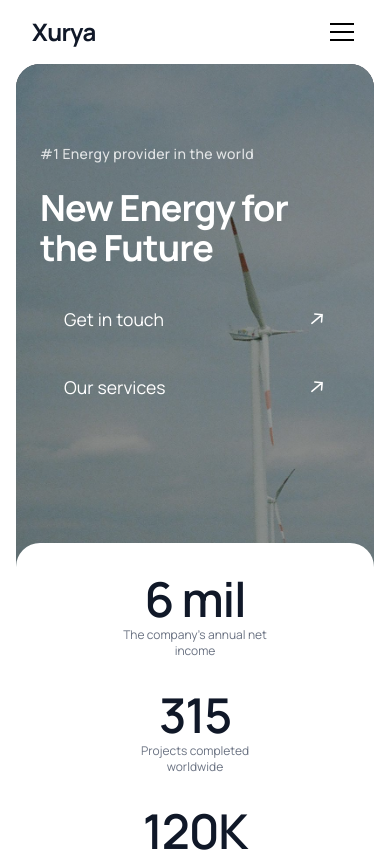
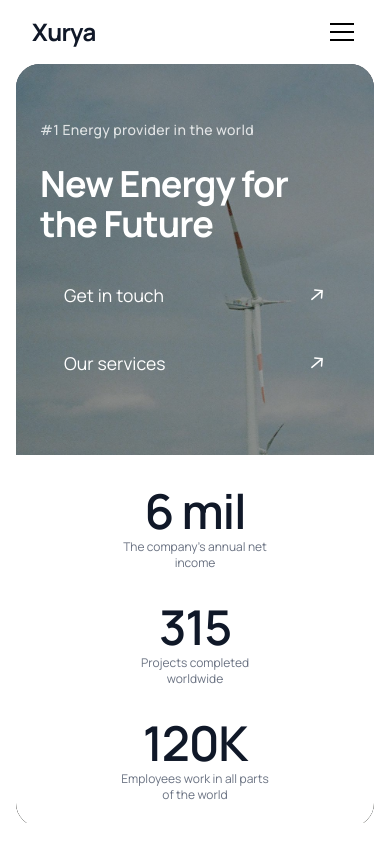
Before and after one commit to akazademonr/xurya-landing-page, a React (Vite) app: page / in a window 390 px wide. Shown: the top 852 px of the page. Built offline with nearby package versions, Linux system fonts and the light colour scheme.

Commit message:
Push current code

```diff
--- a/src/App.tsx
+++ b/src/App.tsx
@@ -53,16 +53,23 @@ export default function App() {
     <div className="bg-white text-gray-900 antialiased overflow-x-hidden w-full">
 
       {/* Header and Hero Block Wrapper */}
-      <div className="min-h-screen bg-white px-4 sm:px-8 lg:px-16 max-w-7xl mx-auto">
+      {/* FIXED: Moved Herosection outside this wrapper and isolated padding structures to clear sub-pixel line rendering completely */}
+      <div className="bg-white px-4 sm:px-8 lg:px-16 max-w-7xl mx-auto">
         <Navbar />
+      </div>
+
+      {/* Hero section now breathes fully on its own grid space */}
+      <div className="w-full px-4 sm:px-8 lg:px-16 max-w-7xl mx-auto relative z-10">
         <Herosection />
+      </div>
 
-        {/* Quality Check Section */}
+      {/* Quality Check Section Wrapper */}
+      <div className="bg-white px-4 sm:px-8 lg:px-16 max-w-7xl mx-auto relative z-20 -mt-1 md:mt-0">
         <div className="flex flex-col lg:flex-row justify-between items-center gap-8 lg:gap-16 py-16 lg:py-24 text-center lg:text-left">
           <SectionHeading
             primaryText="Focusing on quality,"
             secondaryText="we maintain customer trust"
-            size="xl" /* Leverages the custom inner fluid map safely */
+            size="xl"
             className="max-w-xl"
           />
           <p
@@ -74,7 +81,7 @@ export default function App() {
           </p>
         </div>
 
-        {/* Brand Logos: Removed static size strings so inner queries can breathe */}
+        {/* Brand Logos */}
         <BrandLogos />
       </div>
 
@@ -88,7 +95,6 @@ export default function App() {
         className="flex flex-col lg:flex-row gap-12 lg:gap-16 bg-white w-full px-4 sm:px-8 lg:px-16 py-16 lg:py-24 max-w-7xl mx-auto"
         style={{ fontFamily: "Manrope, sans-serif" }}
       >
-
         {/* Left Layout Column — text & sub-grid */}
         <div className="flex-1 order-2 lg:order-1 flex flex-col justify-center">
           <SectionHeading
--- a/src/components/Footer.tsx
+++ b/src/components/Footer.tsx
@@ -11,24 +11,23 @@ export default function Footer() {
   return (
     <footer className="bg-[#0f1117] text-white w-full" style={{ fontFamily: "Manrope, sans-serif" }}>
 
-      {/* Top section: Stack vertically on mobile, side-by-side on large tablets/desktops */}
-      <div className="flex flex-col lg:flex-row justify-between items-start px-6 sm:px-12 lg:px-16 py-12 lg:py-16 gap-10 max-w-7xl mx-auto">
+      {/* Top section: Centered on mobile, side-by-side and left-aligned on desktop */}
+      <div className="flex flex-col lg:flex-row justify-between items-center lg:items-start text-center lg:text-left px-6 sm:px-12 lg:px-16 py-12 lg:py-16 gap-10 max-w-7xl mx-auto">
 
         {/* Left Text Block */}
-        <div className="flex flex-col gap-6 max-w-lg">
-          {/* Fluid typography: text-2xl on mobile upscaling to text-4xl on desktop */}
+        <div className="flex flex-col items-center lg:items-start gap-6 max-w-lg">
           <h2 className="text-2xl sm:text-3xl lg:text-4xl font-semibold leading-tight">
             It's time to support zero pollution,{" "}
             <span className="text-gray-500">with renewable resources</span>
           </h2>
 
-          {/* Badges: Stack vertically on mobile, row layout on desktop */}
+          {/* Badges: Stacked neatly in the center on mobile, row layout on tablet+ */}
           <div className="flex flex-col sm:flex-row gap-4 sm:gap-6 mt-2">
-            <div className="flex items-center gap-2 text-sm text-gray-300">
+            <div className="flex items-center justify-center lg:justify-start gap-2 text-sm text-gray-300">
               <CheckCircle size={18} className="text-green-500 shrink-0" />
               <span>Experienced for more than 10 years</span>
             </div>
-            <div className="flex items-center gap-2 text-sm text-gray-300">
+            <div className="flex items-center justify-center lg:justify-start gap-2 text-sm text-gray-300">
               <CheckCircle size={18} className="text-green-500 shrink-0" />
               <span>Support for the latest technology</span>
             </div>
@@ -36,7 +35,7 @@ export default function Footer() {
         </div>
 
         {/* Right CTA Block */}
-        <div className="flex flex-col gap-6 items-start max-w-xs w-full lg:w-auto">
+        <div className="flex flex-col gap-6 items-center lg:items-start max-w-xs w-full lg:w-auto">
           <p className="text-gray-400 text-sm leading-relaxed">
             By increasing the effectiveness and efficiency of electricity use,
             the use of renewable resources is very profitable for all industrial services.
@@ -52,13 +51,15 @@ export default function Footer() {
       <div className="border-t border-gray-800 mx-6 sm:mx-12 lg:mx-16 max-w-7xl lg:mx-auto" />
 
       {/* Middle — logo, nav, socials */}
-      {/* Stack columns cleanly on mobile, snap horizontally on desktop split layout */}
+      {/* Centered column items on mobile, row-split layout on desktop */}
       <div className="flex flex-col md:flex-row justify-between items-center px-6 sm:px-12 lg:px-16 py-10 md:py-8 gap-8 md:gap-4 max-w-7xl mx-auto">
 
         {/* Logo */}
-        <Logo />
+        <div className="flex justify-center">
+          <Logo />
+        </div>
 
-        {/* Nav links: Wrap fluidly or adjust into a tight flex layouts */}
+        {/* Nav links */}
         <div className="flex flex-wrap justify-center gap-x-6 gap-y-3 md:gap-8">
           {["Home", "About Us", "Features", "Services", "Contact"].map((link) => (
             <a
@@ -72,7 +73,7 @@ export default function Footer() {
         </div>
 
         {/* Social icons */}
-        <div className="flex flex-row gap-3">
+        <div className="flex flex-row justify-center gap-3">
           {[
             { icon: <Linkedin size={16} />, href: "#" },
             { icon: <Twitter size={16} />, href: "#" },
@@ -95,12 +96,11 @@ export default function Footer() {
       <div className="border-t border-gray-800 mx-6 sm:mx-12 lg:mx-16 max-w-7xl lg:mx-auto" />
 
       {/* Bottom Legal section */}
-      {/* Stack copyright terms and info neatly on small screens */}
       <div className="flex flex-col-reverse sm:flex-row justify-between items-center px-6 sm:px-12 lg:px-16 py-6 gap-4 max-w-7xl mx-auto">
         <p className="text-gray-500 text-xs sm:text-sm text-center sm:text-left">
           © 2026 Xurya Inc. All rights reserved
         </p>
-        <div className="flex gap-6">
+        <div className="flex justify-center gap-6">
           <a href="#" className="text-gray-500 text-xs sm:text-sm hover:text-white transition">Terms of Service</a>
           <a href="#" className="text-gray-500 text-xs sm:text-sm hover:text-white transition">Privacy Policy</a>
         </div>
--- a/src/components/Herosection.tsx
+++ b/src/components/Herosection.tsx
@@ -1,9 +1,9 @@
-import heroBg from "../assets/hero-bg.jpg"; // your image
+import heroBg from "../assets/hero-bg.jpg";
 import HeroButton from "./HeroButton";
 
 export default function HeroSection() {
   return (
-    <section className="relative w-full max-w-[1400px] mx-auto overflow-hidden rounded-3xl bg-slate-950 min-h-[500px] md:min-h-[760px] flex flex-col justify-between lg:block">
+    <section className="relative w-full max-w-[1400px] mx-auto overflow-hidden rounded-3xl bg-slate-950 min-h-[380px] md:min-h-[760px] flex flex-col justify-between lg:block">
 
       {/* Background Image Container */}
       <div className="absolute inset-0 w-full h-full">
@@ -18,7 +18,7 @@ export default function HeroSection() {
 
       {/* Main Text Content */}
       <div
-        className="relative z-10 px-6 sm:px-12 lg:pl-25 pt-20 pb-32 lg:py-0 lg:h-full lg:min-h-[760px] flex flex-col justify-center gap-6 md:gap-8"
+        className="relative z-10 px-6 sm:px-12 lg:pl-25 pt-14 pb-16 lg:py-0 lg:h-full lg:min-h-[760px] flex flex-col justify-center gap-6 md:gap-8"
         style={{ fontFamily: "Manrope, sans-serif" }}
       >
         {/* Top */}
@@ -28,50 +28,49 @@ export default function HeroSection() {
 
         {/* Bottom */}
         <div>
-          {/* Fluid font sizing: text-4xl on phone, text-6xl on tablet, text-[100px] on desktop */}
+          {/* Fluid font sizing */}
           <h1 className="text-white text-4xl sm:text-6xl lg:text-[100px] font-bold leading-[1.1] mb-6 tracking-tight">
             New Energy <br className="hidden sm:inline" /> for the Future
           </h1>
 
-          {/* Buttons - switch to full width stack on tiny devices, row on larger */}
-          <div className="flex flex-col sm:flex-row items-stretch sm:items-center gap-3 sm:gap-2">
-            <HeroButton label="Get in touch" />
-            <HeroButton label="Our services" />
+          {/* Buttons */}
+          <div className="flex flex-col sm:flex-row items-stretch sm:items-center justify-center sm:justify-start gap-3 sm:gap-4">
+            <HeroButton label="Get in touch" className="flex items-center justify-center text-center" />
+            <HeroButton label="Our services" className="flex items-center justify-center text-center" />
           </div>
         </div>
       </div>
 
       {/* Stats Bar Container */}
-      {/* Dynamic positioning: Relative layout block on mobile, Absolute cutout card on large desktops */}
-      <div className="stats-bar relative lg:absolute bottom-0 right-0 bg-white px-6 py-8 sm:px-10 md:px-13 md:py-10 flex flex-col sm:flex-row gap-8 sm:gap-10 rounded-t-3xl lg:rounded-t-none lg:rounded-tl-3xl lg:rounded-br-2xl" style={{ fontFamily: "Manrope, sans-serif"}}>
+      {/* ERADICATION FIX: Completely strips out mobile rounding, shadows, and borders. Uses a clean negative margin to merge perfectly with the section below. */}
+      <div
+        className="stats-bar relative lg:absolute bottom-0 right-0 bg-white px-6 py-8 sm:px-10 md:px-13 md:py-10 flex flex-col sm:flex-row gap-8 sm:gap-10 rounded-none rounded-3xl lg:rounded-tl-3xl rounded-br-none lg:rounded-br-none z-20 shadow-none border-none outline-none -mb-2 lg:mb-0"
+        style={{
+          fontFamily: "Manrope, sans-serif",
+          boxShadow: "none",
+          border: "none"
+        }}
+      >
 
-        {/* Concave corner calculations - HIDDEN on mobile because the card fills the width or stacks */}
+        {/* Concave corner calculations - Left Side Mask (Desktop Only) */}
         <div
-          className="hidden lg:block absolute -left-6 bottom-0 w-6 h-6 bg-transparent"
+          className="hidden lg:block absolute -left-6 bottom-0 w-6 h-6 bg-transparent pointer-events-none"
           style={{
             boxShadow: "6px 6px 0 6px white",
             borderBottomRightRadius: "24px",
           }}
         />
 
-        {/* Concave corner — top side */}
+        {/* Concave corner — Top Side Mask (Desktop Only) */}
         <div
-          className="hidden lg:block absolute right-0 -top-6 w-6 h-6 bg-transparent"
+          className="hidden lg:block absolute right-0 -top-6 w-6 h-6 bg-transparent pointer-events-none"
           style={{
             boxShadow: "6px 6px 0 6px white",
             borderBottomRightRadius: "24px",
           }}
         />
 
-        <div
-          className="hidden lg:block absolute -right-7 bottom-0 w-8 h-8 bg-transparent"
-          style={{
-            boxShadow: "6px 6px 0 6px white",
-            borderBottomRightRadius: "24px",
-          }}
-        />
-
-        {/* Individual Stats items - responsive typography scales down size from 7xl */}
+        {/* Individual Stats items */}
         <div className="flex flex-col items-center sm:items-start text-center sm:text-left">
           <p className="text-5xl md:text-7xl font-semibold text-gray-900 tracking-tight">6 mil</p>
           <p className="text-xs md:text-sm text-gray-500 mt-1 sm:ml-2 max-w-[150px]">The company's annual net income</p>
```
